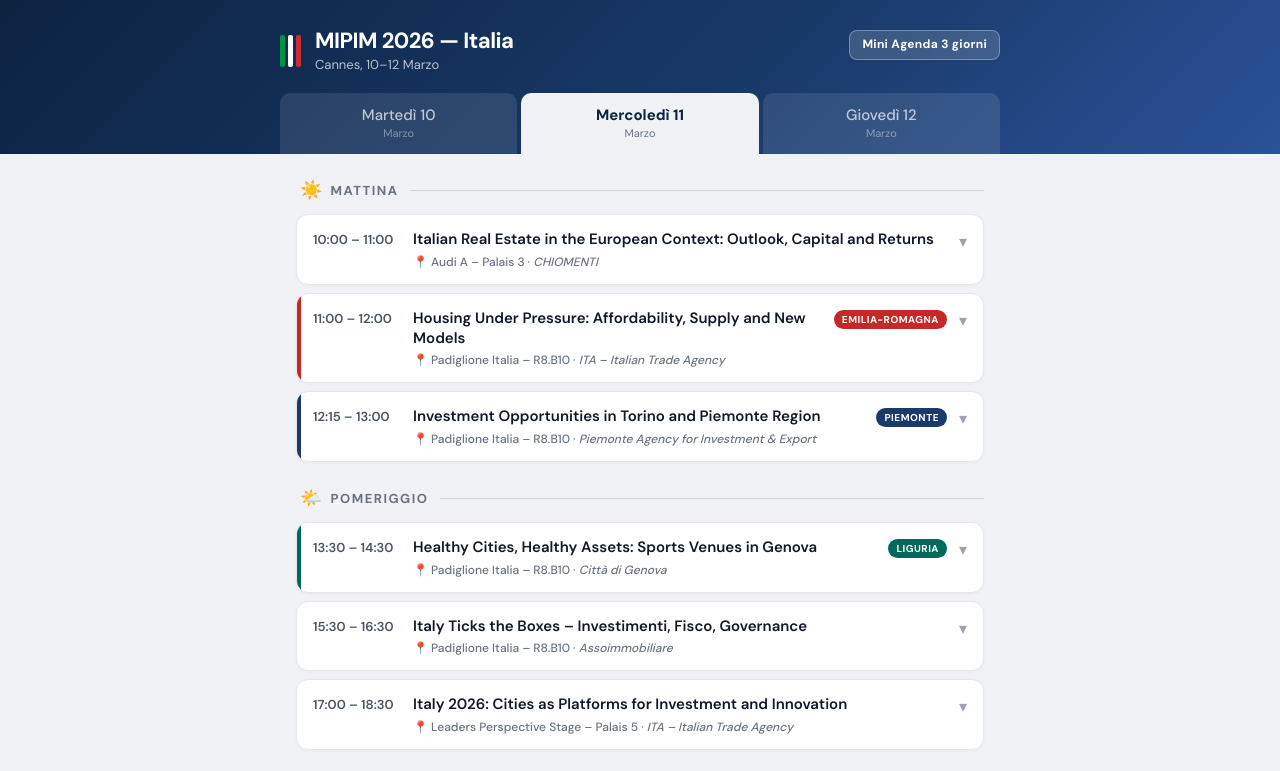
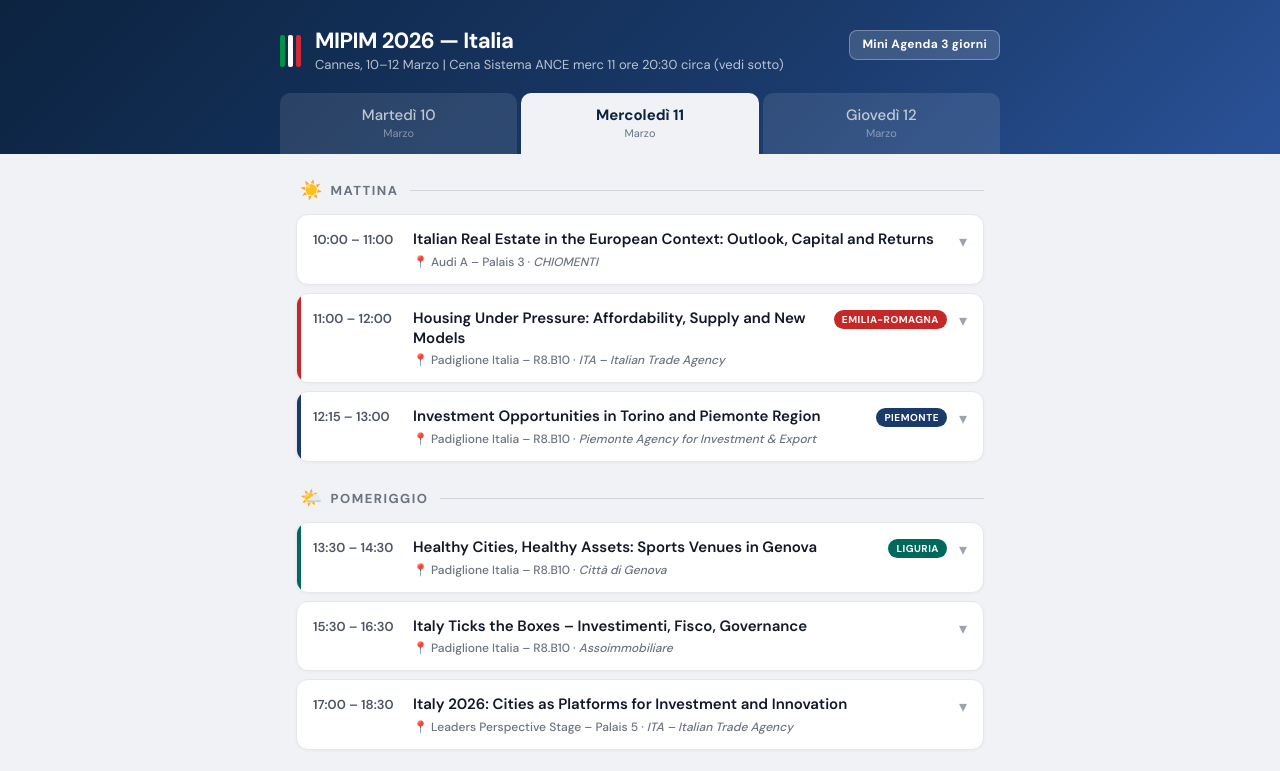
Before and after one commit to poggig1971/MIPIM2026, a plain HTML site: page index.html in a window 1280 px wide. Shown: the top 771 px of the page. Drawn offline with Linux system fonts and the light colour scheme.

Commit message:
Update subtitle with additional event details

```diff
--- a/index.html
+++ b/index.html
@@ -350,7 +350,7 @@
         </div>
         <div>
           <h1>MIPIM 2026 — Italia</h1>
-          <p class="subtitle">Cannes, 10–12 Marzo </p>
+          <p class="subtitle">Cannes, 10–12 Marzo | Cena Sistema ANCE merc 11 ore 20:30 circa (vedi sotto) </p>
         </div>
       </div>
       <div class="mini-badge">
```
